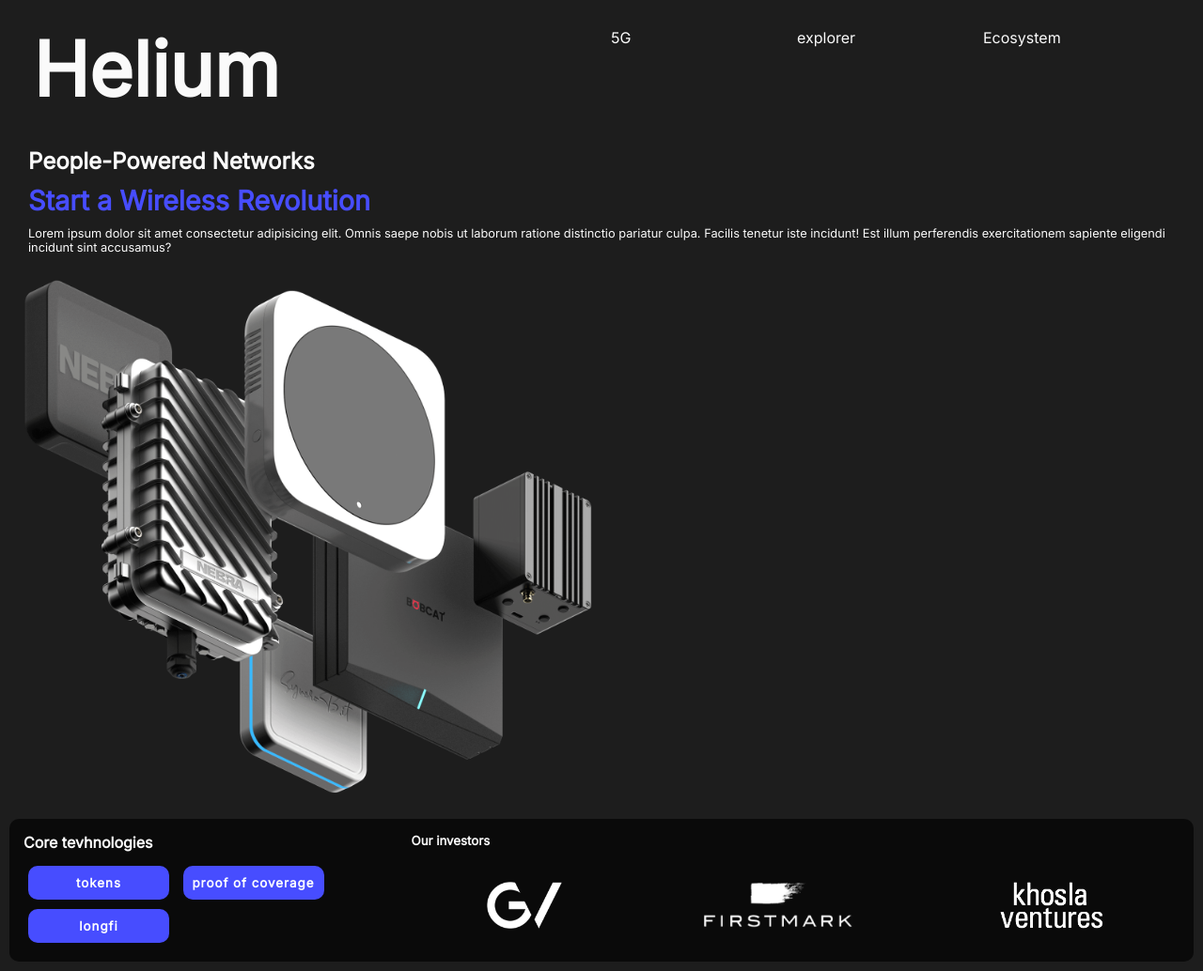
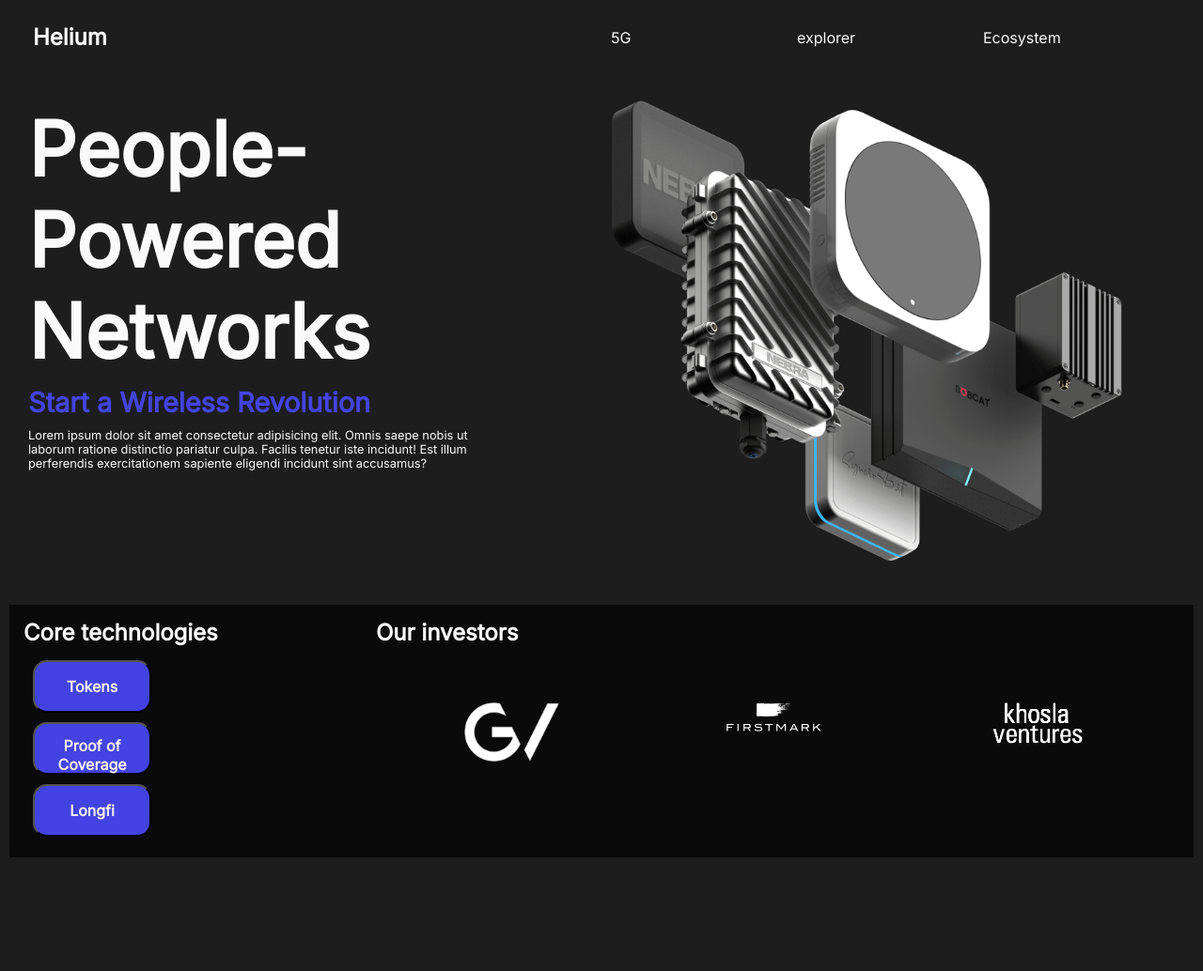
Before and after one commit to eymeric57/Helium, a plain HTML site: page index.html in a window 1280 px wide. Shown: the whole page at 94% size. After the commit the page ends 923 px from the top, so only its background shows below. Drawn offline with Linux system fonts and the light colour scheme.

Commit message:
helium final version big logo

```diff
--- a/index.html
+++ b/index.html
@@ -1,11 +1,13 @@
 <!DOCTYPE html>
 <html lang="en">
+
 <head>
     <meta charset="UTF-8">
     <meta name="viewport" content="width=device-width, initial-scale=1.0">
     <title>Helium</title>
     <link rel="stylesheet" href="style.css">
 </head>
+
 <body>
     <nav>
         <h1>Helium</h1>
@@ -32,11 +34,11 @@
     </header>
     <Section class="infos">
         <div class="info-left">
-        <h4>Core tevhnologies</h4>
+            <h4>Core technologies</h4>
             <div class="btn-container">
-         <button>tokens</button>
-         <button>proof of coverage</button>
-         <button>longfi</button>
+                <button>Tokens</button>
+                <button>Proof of Coverage</button>
+                <button>Longfi</button>
 
             </div>
         </div>
@@ -52,4 +54,5 @@
         </div>
     </Section>
 </body>
+
 </html>
--- a/style.css
+++ b/style.css
@@ -6,8 +6,20 @@
   padding: 5px;
   box-sizing: border-box;
 }
+
+button {
+  background: rgba(69, 69, 231, 0.986);
+  color: rgb(245, 240, 240);
+  font-weight: 700;
+  border-radius: 15px;
+  font-size: 1rem;
+  padding: 13px 8px;
+  margin: 5px;
+
+}
 li {
   list-style: none;
+
 }
 p {
   font-size: 0.8rem;
@@ -26,54 +38,57 @@
   display: grid;
   grid-template-columns: 33% 33% 33%;
 }
-.header {
+header{
   display: grid;
   grid-template-columns: 50% 50%;
-  margin: 30px auto;
+  margin: 20px auto;
 }
-h1 {
-  font-size: 5rem;
+
+.header-left {
+  width: 80%;
 }
+.header-left-container h2 {
+font-size: 5rem;
+}
+
 .header-left-container h3 {
-  color: #474dff;
   font-size: 1.8rem;
+  color: rgba(69, 69, 231, 0.986);
 }
-.header-right {
-  width: 50%;
+.header-right{
+  width: 100%;
 }
 #modem {
-  width: 100%;
-  margin: 0 auto;
-}
-.infos {
-  display: grid;
-  grid-template-columns: 33% 67%;
-  background: rgb(10, 10, 10);
-  border-radius: 10px;
+  width: 90%;
 }
 
-button {
-  border: none;
-  background: #474dff;
-  color: white;
-  width: 150px;
-  padding: 10px 0;
-  border-radius: 10px;
-  font-weight: bold;
-  letter-spacing: 1px;
-  margin: 5px;
+.infos{
+  display: grid;
+  grid-template-columns:30% 70%;
+  background: rgb(10, 10, 10);
 }
-.investors {
-  display: flex;
-  justify-content: center;
-  align-items: center;
-  height: 86%;
+.info-left h4 {
+  font-size: 1.5rem;
+
 }
+.btn-container{
+  display: grid;
+  grid-template-rows:33% 33% 33% ;
+  width: 40%;
+  padding: 5px;
+  margin-left: 5px;
+}
+
+.info-right h5{
+  font-size: 1.5rem;
+}
+
 .img-container {
-  display: flex;
-  justify-content: space-around;
-  width: 100%;
+  display: grid;
+  grid-template-columns: 33% 33% 33%;
 }
-.img-container img {
-  height: 60px;
+
+.img-container img{
+  width: 40%;
+  margin:40px auto;
 }
```
Lines whose indentation alone changed are shown as unchanged.
